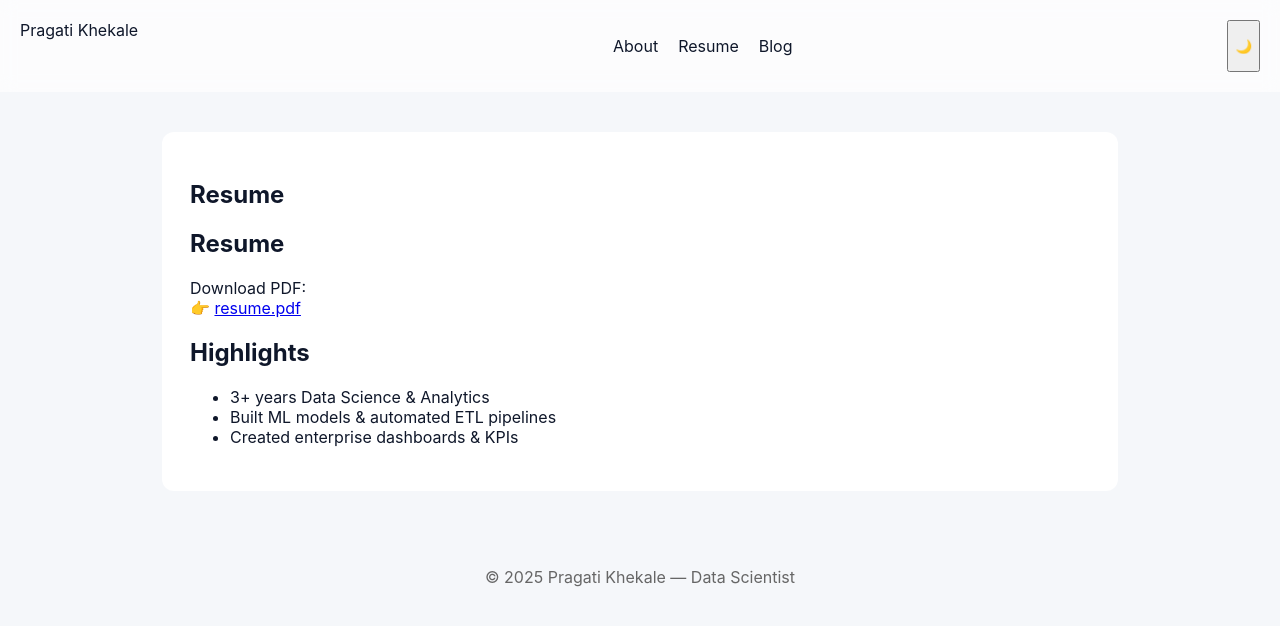
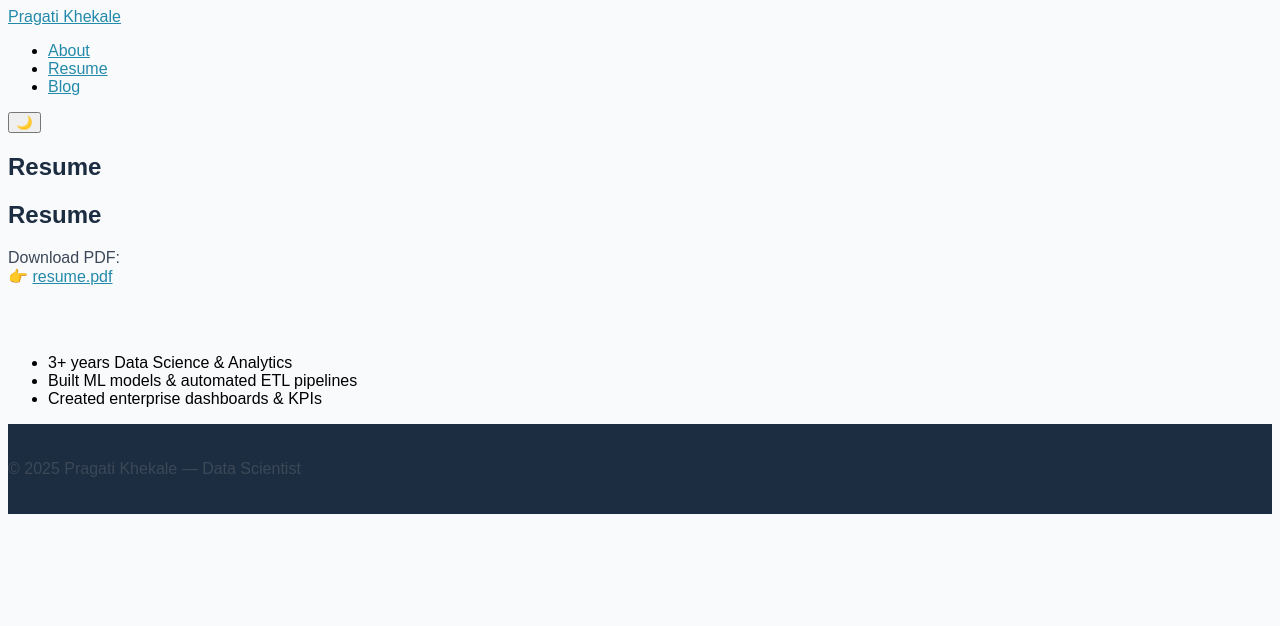
Before and after one commit to Pragati2/Pragati2.github.io, a Jekyll site: the page built from resume.md, in a window 1280 px wide. Shown: the top 626 px of the page. Built offline with Jekyll 4.4.1, drawn with Linux system fonts in a browser that asks for light colours.

Commit message:
Update styles.css

```diff
--- a/css/styles.css
+++ b/css/styles.css
@@ -1,65 +1,231 @@
-/* Global Theme */
+/* ========= Colors ============
+Heading:     #1C2D41
+Paragraph:   #3C4858
+Iconography: #8392A5
+Secondary:   #C0CCDA
+Dirty Snow:  #E5E9F2
+Snow:        #F9FAFC
+Magenta:     #7551E9
+Orange:      #FF7D51
+Pink:        #ED63D2
+Green:       #2DCA73
+Yellow:      #FFC212
+*/
+
+/* ===== Base Styles ===== */
 body {
-    margin: 0;
-    font-family: Inter, system-ui, sans-serif;
-    background: #f5f7fa;
-    color: #0f172a;
+  background-color: #f9fafc;
+  font-family: "Muli", sans-serif;
+  transition: background-color 0.3s ease, color 0.3s ease;
 }
 
-/* Dark Mode */
-body.dark {
-    background: #0d1117;
-    color: #e6edf3;
+h1,h2,h3,h4,h5 {
+  color: #1c2d41;
 }
 
-/* Navbar */
-.nav {
-    display: flex;
-    justify-content: space-between;
-    padding: 20px;
-    background: #ffffffaa;
-    backdrop-filter: blur(8px);
-    position: sticky;
-    top: 0;
-}
-.nav a { text-decoration: none; color: inherit; }
-.nav-links { list-style: none; display: flex; gap: 20px; }
-
-/* Panels */
-.panel {
-    max-width: 900px;
-    margin: 40px auto;
-    padding: 28px;
-    border-radius: 12px;
-    background: white;
-}
-body.dark .panel {
-    background: #161b22;
+strong {
+  color: #1c2d41 !important;
 }
 
-/* Footer */
-.footer {
-    text-align: center;
-    padding: 20px;
-    color: #666;
+p {
+  color: #3c4858;
 }
 
-.circular-image {
-    width: 200px;
-    height: 200px;
-    border-radius: 50%;
-    object-fit: cover;
-    display: block;
-    margin: 20px auto;
+a {
+  color: #248aaa;
 }
 
+a:hover {
+  color: #207089;
+}
 
+/* ===== Dark Mode ===== */
+body.dark-mode {
+  background-color: #1c2d41;
+  color: #c0ccda;
+}
 
-/* Smooth Fade-in */
-.panel, .page-container, .post {
-    animation: fadeIn 0.7s ease;
+body.dark-mode h1,h2,h3,h4,h5 {
+  color: #f9fafc;
 }
-@keyframes fadeIn {
-    from { opacity: 0; transform: translateY(20px); }
-    to { opacity: 1; transform: translateY(0); }
+
+body.dark-mode p {
+  color: #c0ccda;
 }
+
+body.dark-mode a {
+  color: #ffc212;
+}
+
+body.dark-mode a:hover {
+  color: #ff7d51;
+}
+
+body.dark-mode .skill-card {
+  background: #2c3e50;
+  color: #c0ccda;
+}
+
+body.dark-mode .footer {
+  background-color: #0f1c2d;
+  color: #c0ccda;
+}
+
+/* ===== Buttons ===== */
+.nav-button {
+  background-color: transparent;
+  border: 1px solid transparent;
+  border-radius: 0.25rem;
+  color: #8392a5;
+  cursor: pointer;
+  padding: 6px 12px;
+  transition: all 0.3s ease;
+}
+
+.nav-button:hover {
+  background-color: #e5e9f2;
+}
+
+.btn-dark {
+  background-color: #3c4858;
+  border-color: #3c4858;
+  color: #e5e9f2;
+  transition: all 0.3s ease-out;
+}
+
+.btn-dark:hover,
+.btn-dark:focus {
+  background-color: #248aaa;
+  border-color: #248aaa;
+}
+
+.btn-light {
+  background-color: #f9fafc;
+  border-color: #c0ccda;
+  color: #1c2d41;
+}
+
+.btn-light:hover,
+.btn-light:focus {
+  background-color: #e5e9f2;
+  border-color: #8392a5;
+}
+
+/* ===== Image Styling ===== */
+img.center {
+  display: block;
+  margin-left: auto;
+  margin-right: auto;
+}
+
+img.circular {
+  width: 150px;
+  height: 150px;
+  border-radius: 50%;
+  object-fit: cover;
+  display: block;
+  margin: 20px auto;
+}
+
+/* ===== Skill Cards ===== */
+.skills-section {
+  width: 100%;
+  margin-top: 40px;
+}
+
+.skills-container {
+  display: flex;
+  flex-wrap: wrap;
+  justify-content: center;
+  gap: 20px;
+  padding: 10px 0;
+}
+
+.skill-card {
+  flex: 1 1 200px;
+  min-width: 200px;
+  max-width: 250px;
+  height: auto;
+  padding: 20px;
+  background: #ffffff;
+  border-radius: 12px;
+  text-align: center;
+  box-shadow: 0 4px 18px rgba(0,0,0,0.1);
+  transition: transform .3s ease, box-shadow .3s ease, background 0.3s ease, color 0.3s ease;
+}
+
+.skill-card:hover {
+  transform: translateY(-4px);
+  box-shadow: 0 8px 32px rgba(0,0,0,0.16);
+}
+
+.skill-card img {
+  width: 60px;
+  height: 60px;
+  object-fit: contain;
+  margin-bottom: 10px;
+}
+
+.skill-card h4 {
+  font-size: 1.1rem;
+  margin-bottom: 6px;
+}
+
+.skill-card p {
+  font-size: 0.9rem;
+  color: #3c4858;
+}
+
+body.dark-mode .skill-card p {
+  color: #c0ccda;
+}
+
+/* ===== Footer ===== */
+.footer {
+  color: #8392a5 !important;
+  background-color: #1c2d41;
+  position: relative;
+  z-index: 9999;
+  padding: 20px 0;
+}
+
+.footer a {
+  color: #8392a5;
+  transition: all 0.3s ease-out;
+}
+
+.footer a:hover {
+  margin-left: 5px;
+  transition: all 0.3s ease-out;
+}
+
+/* ===== Paginator ===== */
+.paginator .page-item > a {
+  color: #248aaa;
+}
+
+.paginator .page-item.active > a {
+  background-color: #248aaa;
+  color: #f9fafc;
+}
+
+/* ===== Dark Mode Toggle Button ===== */
+#dark-toggle {
+  position: fixed;
+  bottom: 20px;
+  right: 20px;
+  z-index: 1000;
+  padding: 8px 14px;
+  border-radius: 8px;
+  border: none;
+  background-color: #248aaa;
+  color: #f9fafc;
+  cursor: pointer;
+  font-weight: bold;
+  box-shadow: 0 4px 12px rgba(0,0,0,0.2);
+  transition: all 0.3s ease;
+}
+
+#dark-toggle:hover {
+  background-color: #2098d1;
+}
```
